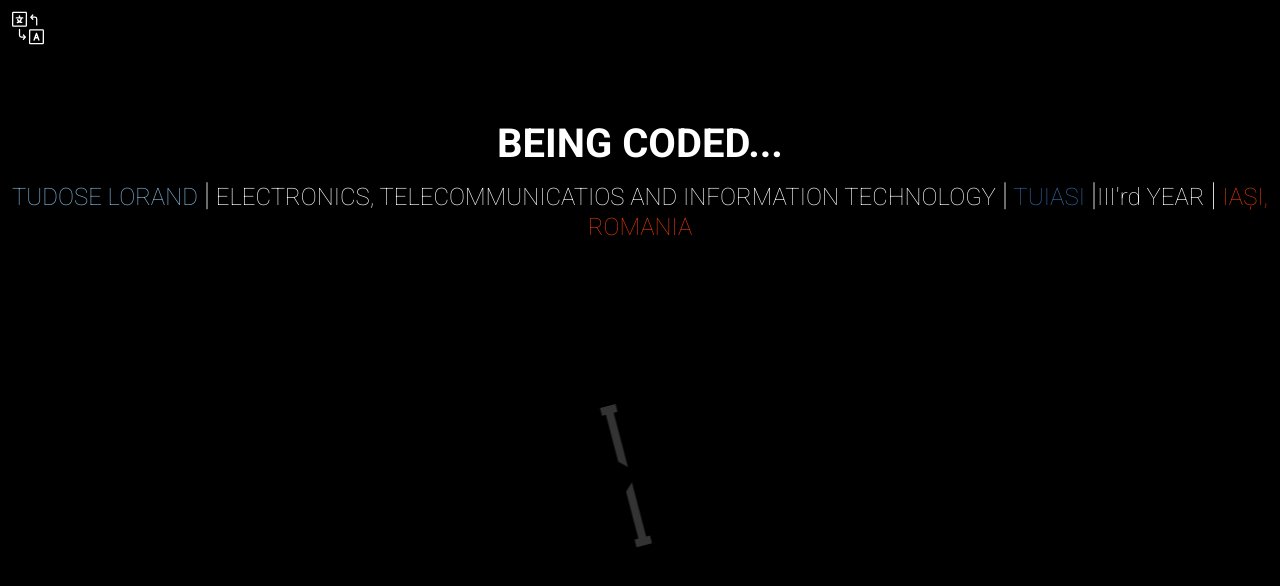
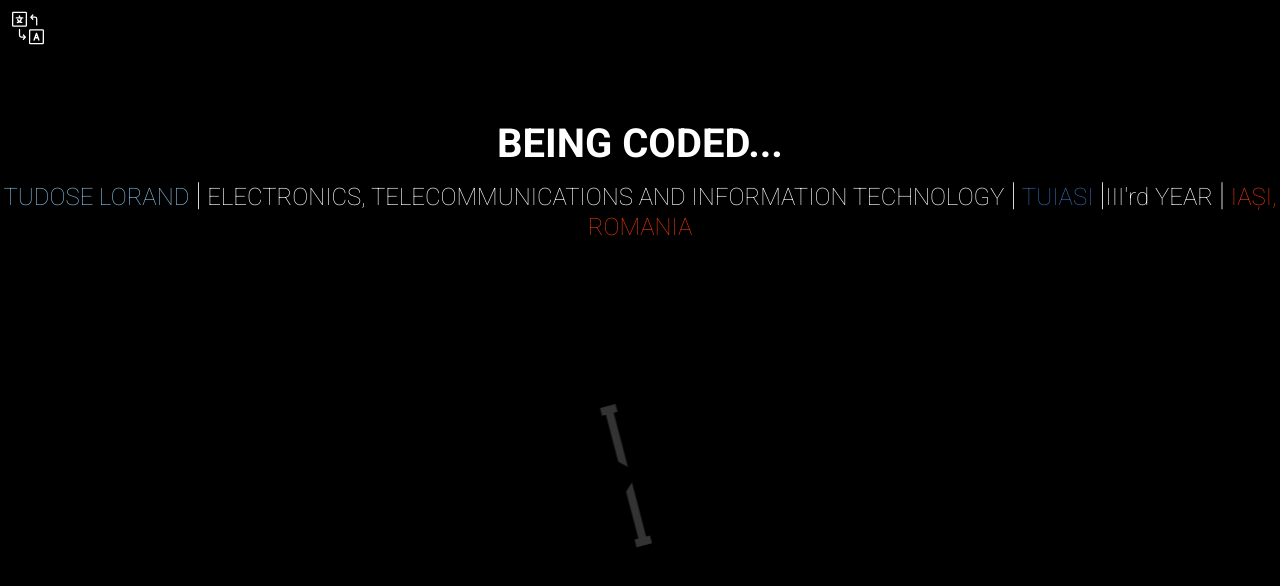
Before and after one commit to LorandTudose/lorandtudose.github.io, a plain HTML site: page index.html in a window 1280 px wide. Both pictures are taken after a click on the element 28 px from the left and 30 px from the top of the page. Shown: the top 586 px of the page. Drawn offline with nearby package versions, Linux system fonts and the light colour scheme.

Commit message:
Update index.html

```diff
--- a/index.html
+++ b/index.html
@@ -27,7 +27,7 @@
         </div>
         <div id="engleza">
             <p id="engl_ttl">BEING CODED...</p>
-            <p id="engl_info"><span id="nume">TUDOSE LORAND</span> <span id="bara">|</span> ELECTRONICS, TELECOMMUNICATIOS AND INFORMATION TECHNOLOGY <span id="bara">|</span> <span id="uni"> TUIASI </span> <span id="bara">|</span><span id="an">III'rd YEAR</span> <span id="bara">|</span> <span id="loc">IAȘI, ROMANIA</span> </p>
+            <p id="engl_info"><span id="nume">TUDOSE LORAND</span> <span id="bara">|</span> ELECTRONICS, TELECOMMUNICATIONS AND INFORMATION TECHNOLOGY <span id="bara">|</span> <span id="uni"> TUIASI </span> <span id="bara">|</span><span id="an">III'rd YEAR</span> <span id="bara">|</span> <span id="loc">IAȘI, ROMANIA</span> </p>
         </div>
     </div>
     <div class="hourglass"></div>
```
